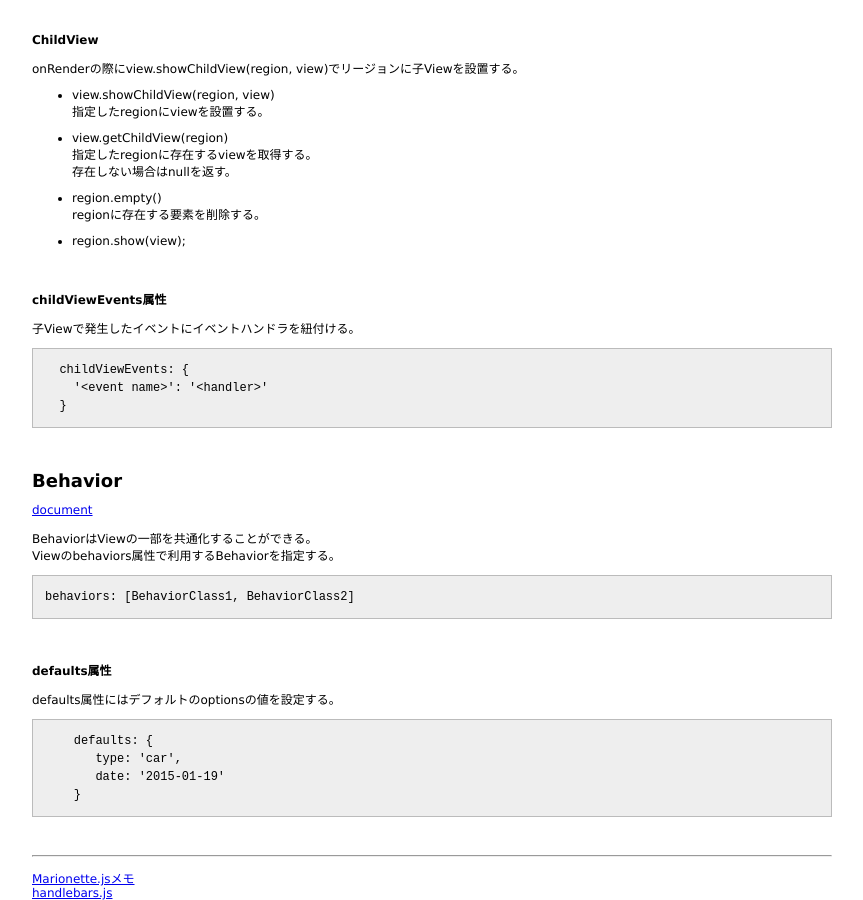
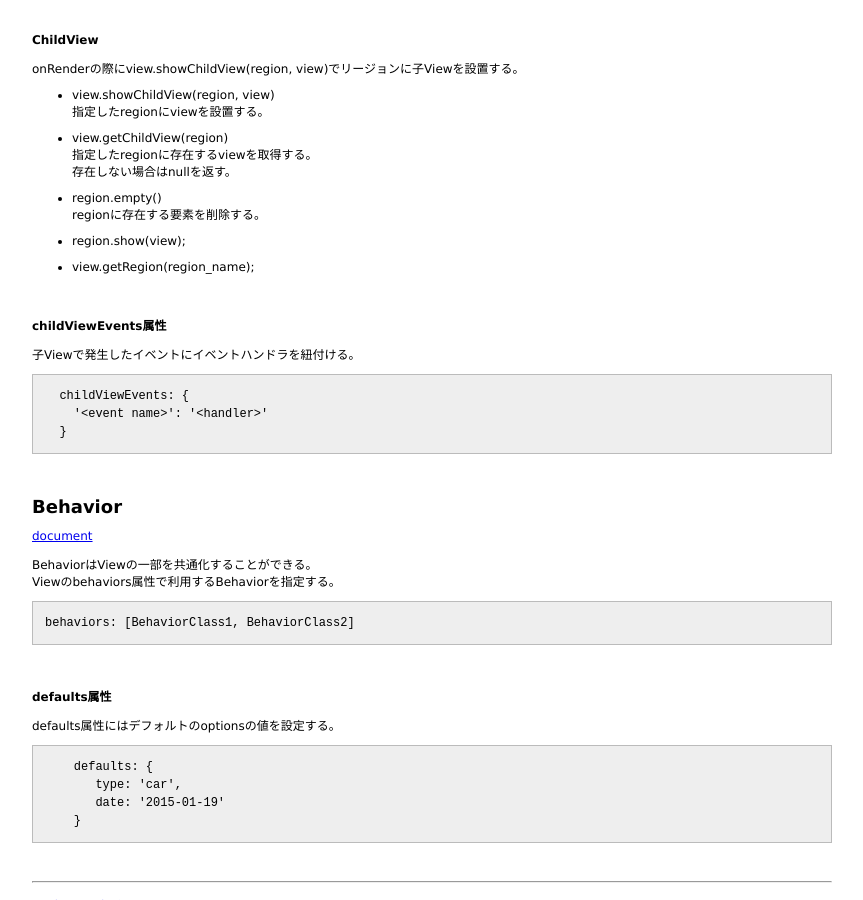
Before and after one commit to 38elements/38elements.github.com, a Jekyll site: the page built from _posts/2016-10-10-marionettejs-view.md, in a window 1280 px wide and 900 px high, scrolled down 1347 px. Shown: the whole window, without its empty margins (208-1071 px from the left). Built offline with Jekyll 4.4.1, drawn with Linux system fonts in a browser that asks for light colours.

Commit message:
Update 2016-10-10-marionettejs-view.md

```diff
--- a/_posts/2016-10-10-marionettejs-view.md
+++ b/_posts/2016-10-10-marionettejs-view.md
@@ -100,6 +100,8 @@ regionに存在する要素を削除する。
 
 * region.show(view);
 
+* view.getRegion(region_name);
+
 <br>
 
 #### childViewEvents属性
```
